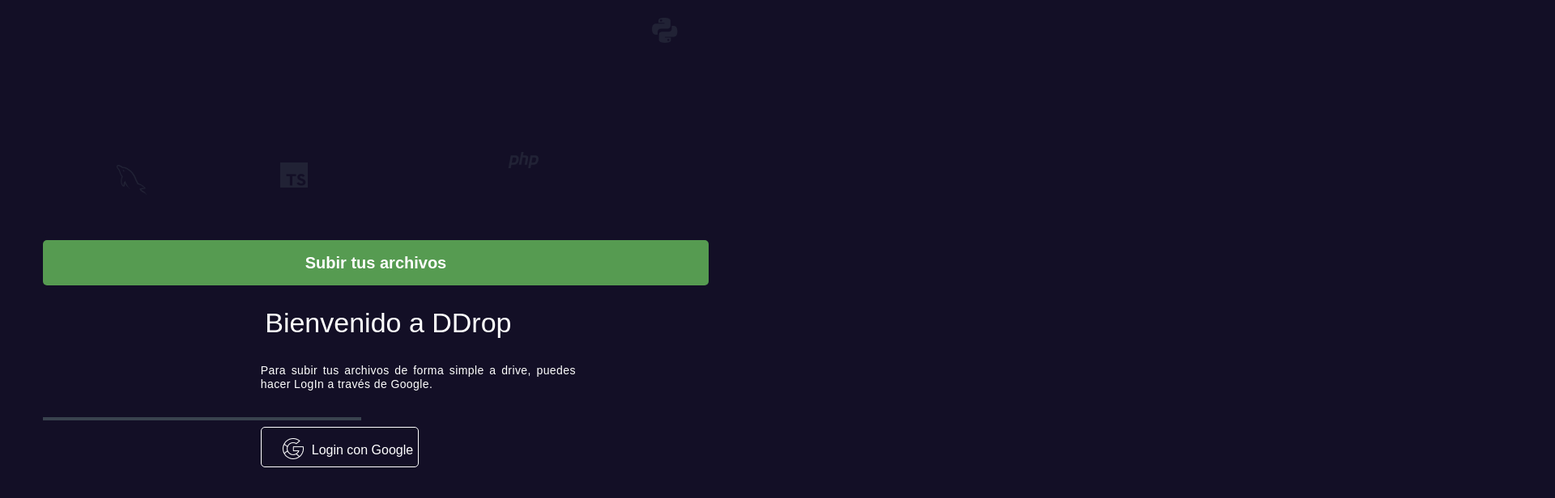
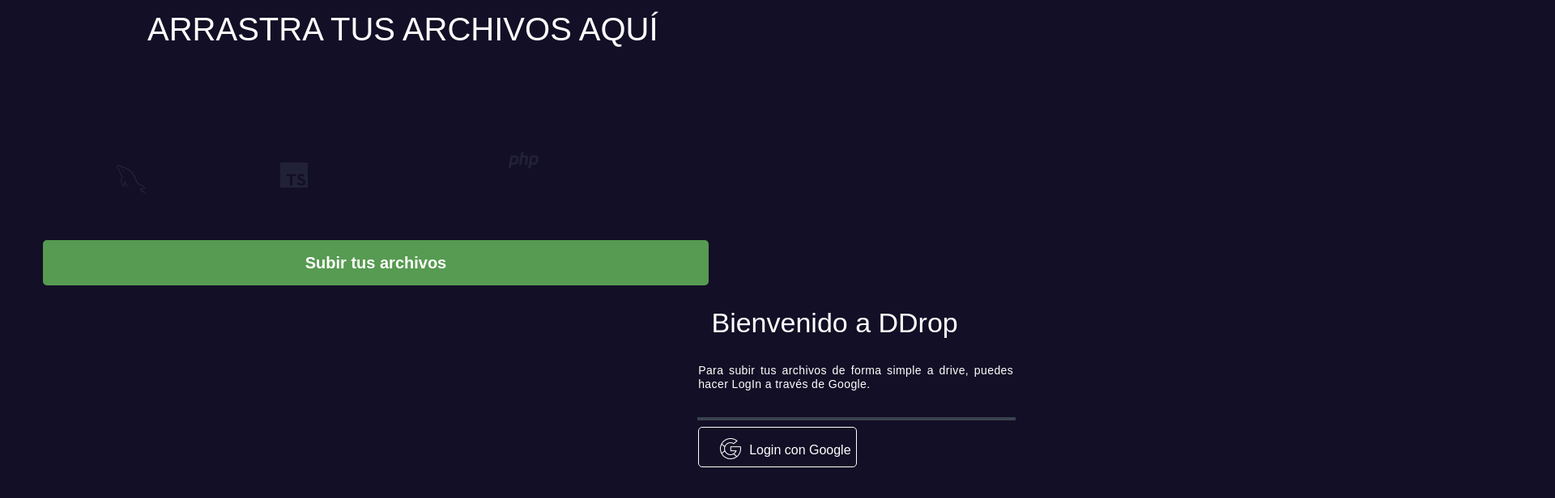
Before and after one commit to itsberriver/dropZone-hackathon, a React (Create React App) app: page / in a window 1280 px wide. Shown: the part 402-1018 px from the top of the page at 81% size, 1920 px wide, since content can reach past the window. Built offline with nearby package versions, Linux system fonts and the light colour scheme.

Commit message:
styles hr

```diff
--- a/src/App.css
+++ b/src/App.css
@@ -20,15 +20,14 @@
 
 
 hr.line {
+  width: 389.05px;
   left: 69.1%;
   right: 3.89%;
   top: 50.67%;
   bottom: 49.33%;
 
-  width: 389.05px;
-  top: 456px;
-  left: 995px;
   border: 2px solid #39424E;
+  margin-left: 69%;
   }
 
 
@@ -46,6 +45,7 @@
 
   color: #FFFFFF;
   position: relative;
+  max-width: 389px;
 
 }
 
@@ -63,6 +63,7 @@
   position: relative;
 }
 
-.login-welcome-container{
-  max-width: 389px;
+div.login-welcome-container{
+  display:block;
+  margin:0;
 }
--- a/src/stylesheets/DropZone.css
+++ b/src/stylesheets/DropZone.css
@@ -5,6 +5,7 @@
     height: 16px;
     left: 91px;
     top: 299px;
+    padding: 91px;;
 
     font-weight: 500;
     font-size: 40px;
```
